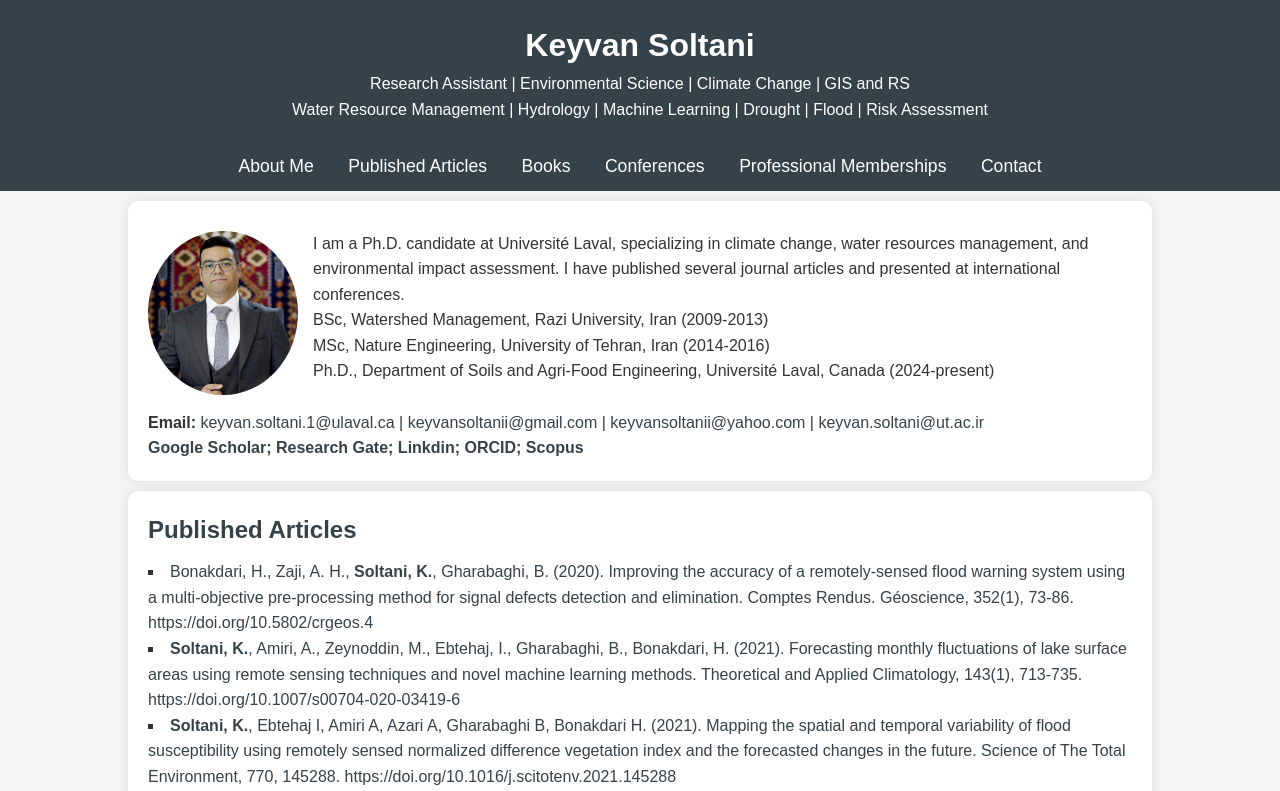
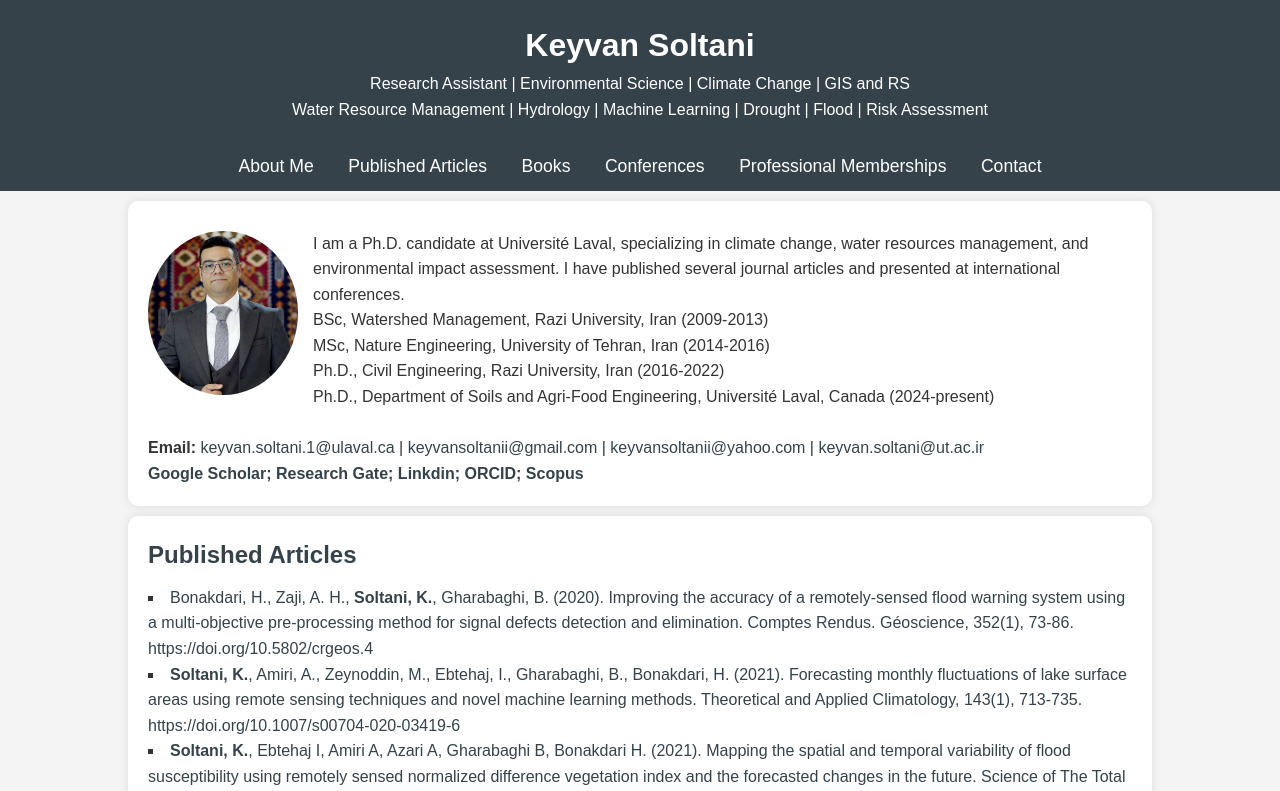
Before and after one commit to Keyvansoltani/keyvansoltani, a plain HTML site: page index.html in a window 1280 px wide. Shown: the top 791 px of the page. Drawn offline with Linux system fonts and the light colour scheme.

Commit message:
Update index.html
Signed-off-by: Keyvansoltani <keyvansoltanii@gmail.com>

```diff
--- a/index.html
+++ b/index.html
@@ -32,7 +32,7 @@
         <ul>
             <p>BSc, Watershed Management, Razi University, Iran (2009-2013)</p>
             <p>MSc, Nature Engineering, University of Tehran, Iran (2014-2016)</p>
-            <!--<p>Ph.D., Civil Engineering, Razi University, Iran (2016-2022)</p>-->
+            <p>Ph.D., Civil Engineering, Razi University, Iran (2016-2022)</p>
             <p>Ph.D., Department of Soils and Agri-Food Engineering, Université Laval, Canada (2024-present)</p>
             <br>
 
```
